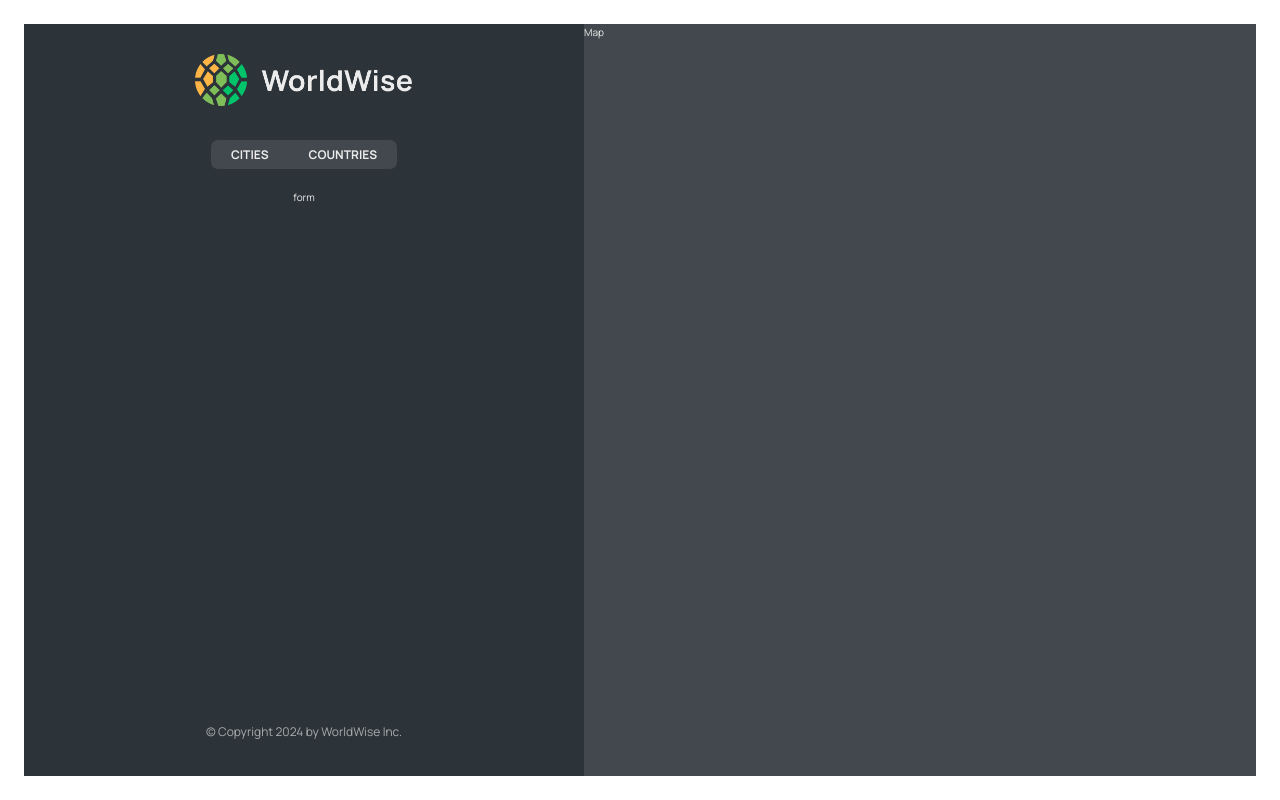
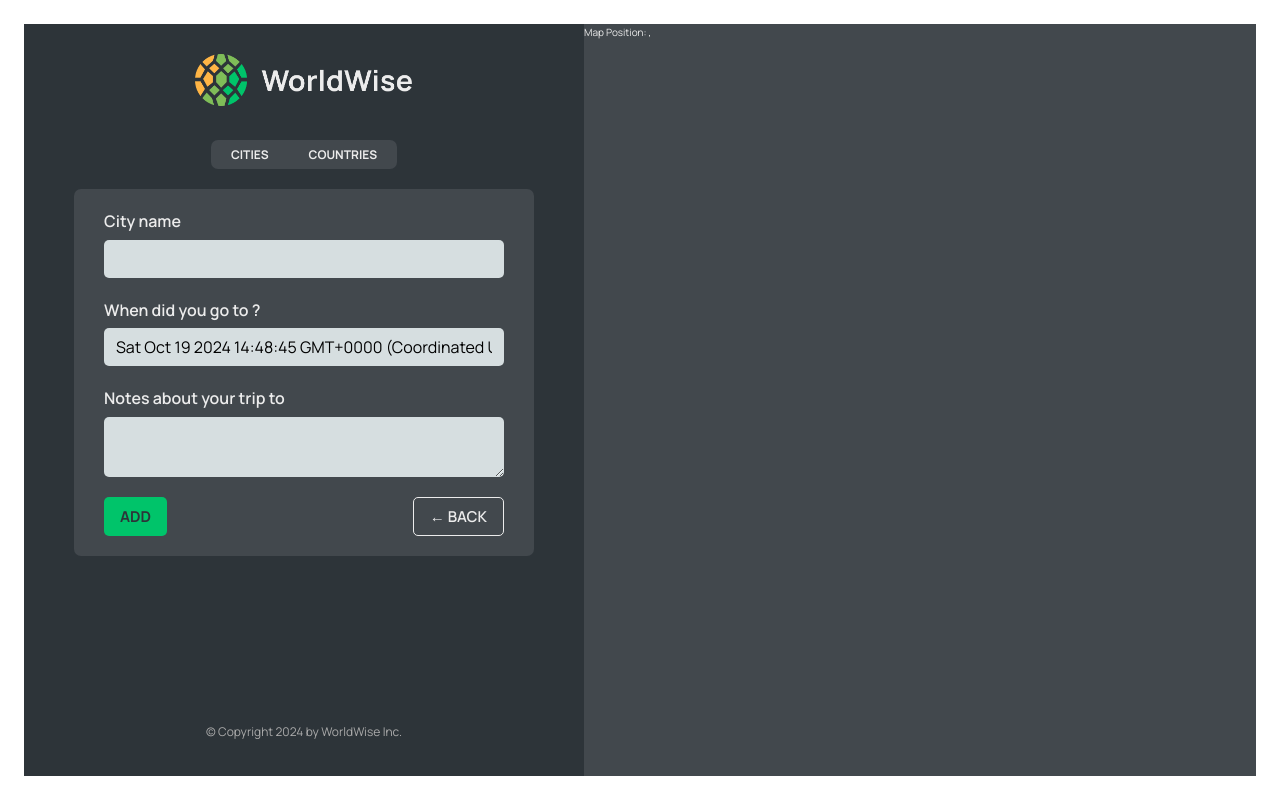
Before and after one commit to preetsinghwal/worldwise, a React (Vite) app: page /app/form in a window 1280 px wide. Built offline with nearby package versions, Linux system fonts and the light colour scheme; data requests are answered from the project's data file.

Commit message:
used useNavigate,useSearchParams hook, and handle history using nagivate and default index route

```diff
--- a/src/App.jsx
+++ b/src/App.jsx
@@ -1,4 +1,4 @@
-import { BrowserRouter, Route, Routes } from "react-router-dom";
+import { BrowserRouter, Route, Routes, Navigate } from "react-router-dom";
 import Homepage from "./pages/Homepage";
 import Product from "./pages/Product";
 import Pricing from "./pages/Pricing";
@@ -8,6 +8,8 @@ import Login from "./pages/Login";
 import CityList from "./components/CityList";
 import { useEffect, useState } from "react";
 import CountryList from "./components/CountryList";
+import City from './components/City';
+import Form from './components/Form';
 
 const BASE_URL = 'http://localhost:8000';
 
@@ -44,10 +46,11 @@ function App() {
           <Route path="pricing" element={<Pricing />} />
           <Route path="login" element={<Login />} />
           <Route path="app" element={<AppLayout />}>
-            <Route index element={<CityList cities={cities} isLoading={isLoading} />} />
+            <Route index element={<Navigate replace to="cities"/>} />
             <Route path="cities" element={<CityList cities={cities} isLoading={isLoading} />} />
+            <Route path="cities/:id" element={<City />}/>
             <Route path="countries" element={<CountryList cities={cities} isLoading={isLoading}/>} />
-            <Route path="form" element={<p>form</p>} />
+            <Route path="form" element={<Form/>} />
           </Route>
           <Route path="*" element={<PageNotFound />} />
         </Routes>
--- /dev/null
+++ b/src/components/Button.jsx
@@ -0,0 +1,9 @@
+import styles from './Button.module.css';
+
+function Button({children, onClick, type}) {
+    return (
+        <button className={`${styles.btn} ${styles[type]}`} onClick={onClick}>{children}</button>
+    )
+}
+
+export default Button;
--- a/src/components/City.jsx
+++ b/src/components/City.jsx
@@ -1,3 +1,4 @@
+import { useParams, useSearchParams } from "react-router-dom";
 import styles from "./City.module.css";
 
 const formatDate = (date) =>
@@ -18,43 +19,49 @@ function City() {
   };
 
   const { cityName, emoji, date, notes } = currentCity;
+  const id = useParams();
+  console.log(id);
+  const [searchParams, setSearchParams] = useSearchParams();
+    const lat = searchParams.get('lat');
+    const lng = searchParams.get('lng');
 
   return (
-    <div className={styles.city}>
-      <div className={styles.row}>
-        <h6>City name</h6>
-        <h3>
-          <span>{emoji}</span> {cityName}
-        </h3>
-      </div>
+    <div>City, {lat}, {lng}</div>
+    // <div className={styles.city}>
+    //   <div className={styles.row}>
+    //     <h6>City name</h6>
+    //     <h3>
+    //       <span>{emoji}</span> {cityName}
+    //     </h3>
+    //   </div>
 
-      <div className={styles.row}>
-        <h6>You went to {cityName} on</h6>
-        <p>{formatDate(date || null)}</p>
-      </div>
+    //   <div className={styles.row}>
+    //     <h6>You went to {cityName} on</h6>
+    //     <p>{formatDate(date || null)}</p>
+    //   </div>
 
-      {notes && (
-        <div className={styles.row}>
-          <h6>Your notes</h6>
-          <p>{notes}</p>
-        </div>
-      )}
+    //   {notes && (
+    //     <div className={styles.row}>
+    //       <h6>Your notes</h6>
+    //       <p>{notes}</p>
+    //     </div>
+    //   )}
 
-      <div className={styles.row}>
-        <h6>Learn more</h6>
-        <a
-          href={`https://en.wikipedia.org/wiki/${cityName}`}
-          target="_blank"
-          rel="noreferrer"
-        >
-          Check out {cityName} on Wikipedia &rarr;
-        </a>
-      </div>
+    //   <div className={styles.row}>
+    //     <h6>Learn more</h6>
+    //     <a
+    //       href={`https://en.wikipedia.org/wiki/${cityName}`}
+    //       target="_blank"
+    //       rel="noreferrer"
+    //     >
+    //       Check out {cityName} on Wikipedia &rarr;
+    //     </a>
+    //   </div>
 
-      <div>
-        <ButtonBack />
-      </div>
-    </div>
+    //   <div>
+    //     <ButtonBack />
+    //   </div>
+    // </div>
   );
 }
 
--- a/src/components/CityItem.jsx
+++ b/src/components/CityItem.jsx
@@ -1,3 +1,4 @@
+import { Link } from 'react-router-dom';
 import styles from './CityItem.module.css';
 
 const formatDate = (date) => {
@@ -9,14 +10,16 @@ const formatDate = (date) => {
 }
 
 function CityItem({city}) {
-    const {emoji, cityName, date} = city;
+    const {emoji, cityName, date, id, position} = city;
 
     return (
-        <li className={styles.cityItem}>
-            <span className={styles.emoji}>{emoji}</span>
-            <h3 className={styles.name}>{cityName}</h3>
-            <time className={styles.date}>({formatDate(date)})</time>
-            <button className={styles.deleteBtn}>&times;</button>
+        <li>
+            <Link className={styles.cityItem} to={`${id}?lat=${position.lat}&lng=${position.lng}`}>
+                <span className={styles.emoji}>{emoji}</span>
+                <h3 className={styles.name}>{cityName}</h3>
+                <time className={styles.date}>({formatDate(date)})</time>
+                <button className={styles.deleteBtn}>&times;</button>
+            </Link>
         </li>
     )
 }
--- a/src/components/Form.jsx
+++ b/src/components/Form.jsx
@@ -3,6 +3,8 @@
 import { useState } from "react";
 
 import styles from "./Form.module.css";
+import Button from "./Button";
+import { useNavigate } from "react-router-dom";
 
 export function convertToEmoji(countryCode) {
   const codePoints = countryCode
@@ -17,6 +19,7 @@ function Form() {
   const [country, setCountry] = useState("");
   const [date, setDate] = useState(new Date());
   const [notes, setNotes] = useState("");
+  const navigate = useNavigate();
 
   return (
     <form className={styles.form}>
@@ -49,8 +52,11 @@ function Form() {
       </div>
 
       <div className={styles.buttons}>
-        <button>Add</button>
-        <button>&larr; Back</button>
+        <Button type='primary'>Add</Button>
+        <Button type='back' onClick={(e) => {
+          e.preventDefault();
+          navigate(-1);
+        }}>&larr; Back</Button>
       </div>
     </form>
   );
--- a/src/components/Map.jsx
+++ b/src/components/Map.jsx
@@ -1,8 +1,15 @@
+import { useSearchParams, useNavigate } from 'react-router-dom';
 import styles from './Map.module.css';
 
 function Map() {
+    const [searchParams, setSearchParams] = useSearchParams();
+    const lat = searchParams.get('lat');
+    const lng = searchParams.get('lng');
+    const navigate = useNavigate();
     return (
-        <div className={styles.mapContainer}>Map</div>
+        <div className={styles.mapContainer} onClick={() => navigate('form')}>Map
+        Position: {lat}, {lng}
+        </div>
     )
 }
 
```
